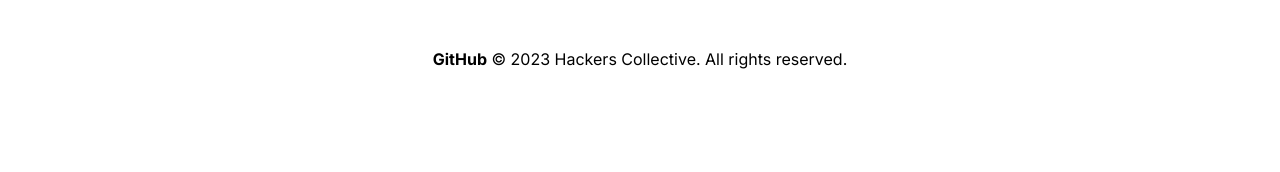
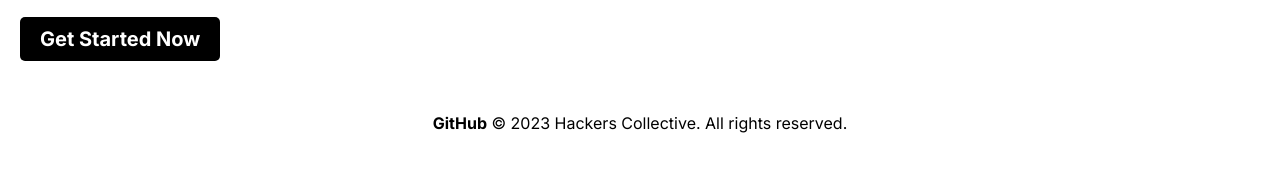
Before and after one commit to hackers-collective/init, a plain HTML site: page index.html in a window 1280 px wide. Shown: the part 176-348 px from the top of the page. Drawn offline with Linux system fonts and the light colour scheme.

Commit message:
Update index.html

```diff
--- a/index.html
+++ b/index.html
@@ -61,6 +61,17 @@
       text-decoration: none;
       font-weight: 700;
     }
+
+    .cta-button {
+      display: inline-block;
+      padding: 10px 20px;
+      font-size: 20px;
+      font-weight: 700;
+      text-decoration: none;
+      background-color: #000;
+      color: #fff;
+      border-radius: 5px;
+    }
   </style>
 
   <!-- Your CSS stylesheets and JavaScript files go here -->
@@ -71,6 +82,9 @@
 
   <h1>Hackers Collective</h1>
   <p>At Hackers Collective, our mission is to bridge the gap between technology and innovation. We believe that every engineer and researcher should have access to the best tools and resources to drive progress and make meaningful contributions to their field. By providing open-source solutions and simplifying technology, we empower our community to innovate without barriers. Our ultimate goal is to accelerate progress and create a better future for all.</p>
+
+  <!-- Add a Call to Action -->
+  <a class="cta-button" href="https://github.com/hackers-collective" target="_blank" rel="noopener noreferrer">Get Started Now</a>
 
   <!-- Add more HTML content as needed -->
 
```
